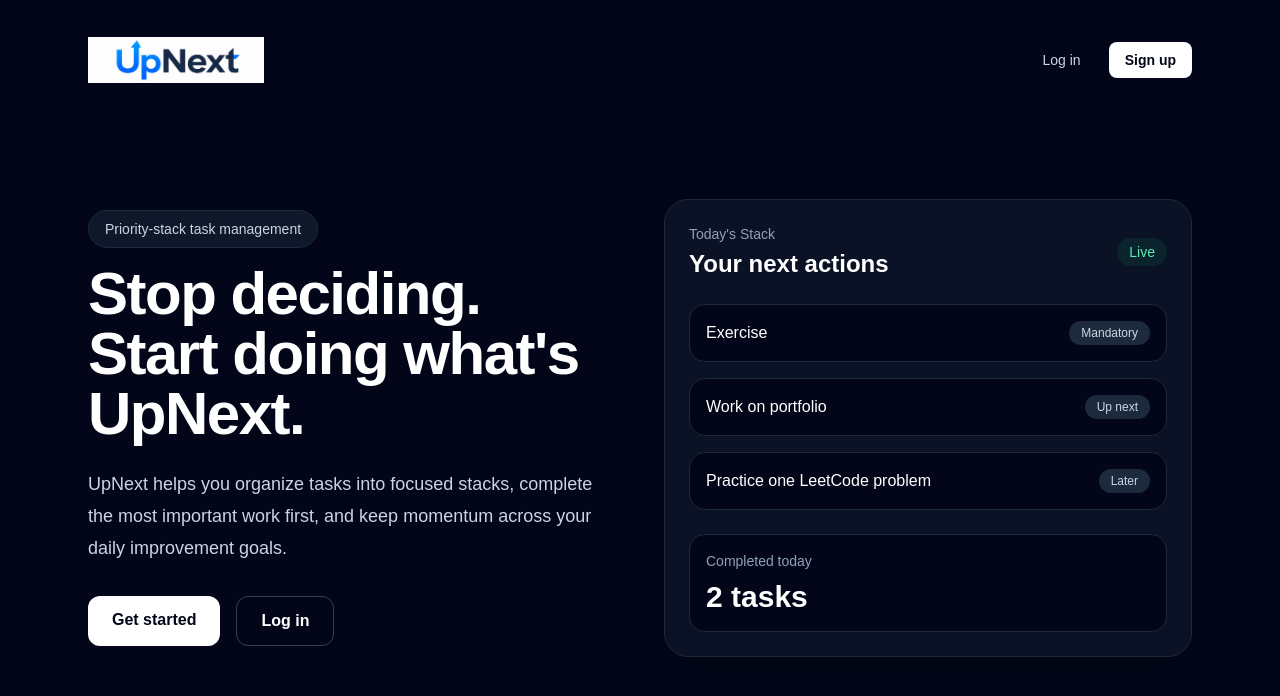
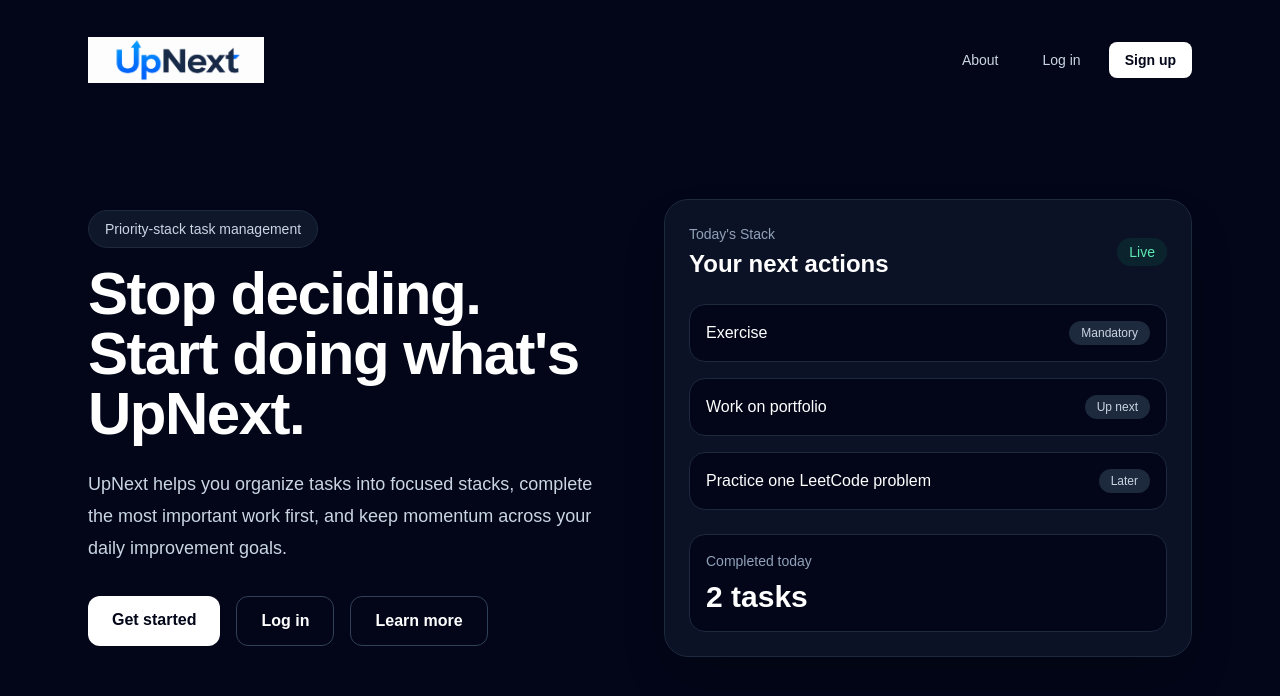
Before and after one commit to robbieevans1/upnext, a Next.js app: page / in a window 1280 px wide. Shown: the top 696 px of the page. Built offline with nearby package versions, Linux system fonts and the light colour scheme; no server answers.

Commit message:
Add public about links to landing page

```diff
--- a/app/page.tsx
+++ b/app/page.tsx
@@ -28,6 +28,13 @@ export default async function LandingPage() {
 					</div>
 
 					<div className="flex items-center gap-3">
+						<Link
+							href="/about"
+							className="rounded-lg px-4 py-2 text-sm font-medium text-slate-300 transition hover:text-white"
+						>
+							About
+						</Link>
+
 						<Link
 							href="/login"
 							className="rounded-lg px-4 py-2 text-sm font-medium text-slate-300 transition hover:text-white"
@@ -75,6 +82,13 @@ export default async function LandingPage() {
 							>
 								Log in
 							</Link>
+
+							<Link
+								href="/about"
+								className="rounded-xl border border-slate-700 px-6 py-3 text-center font-semibold text-white transition hover:bg-slate-900"
+							>
+								Learn more
+							</Link>
 						</div>
 					</div>
 
```
Also changed, not shown: 1 other file (tests, documents, lock files or other folders).
